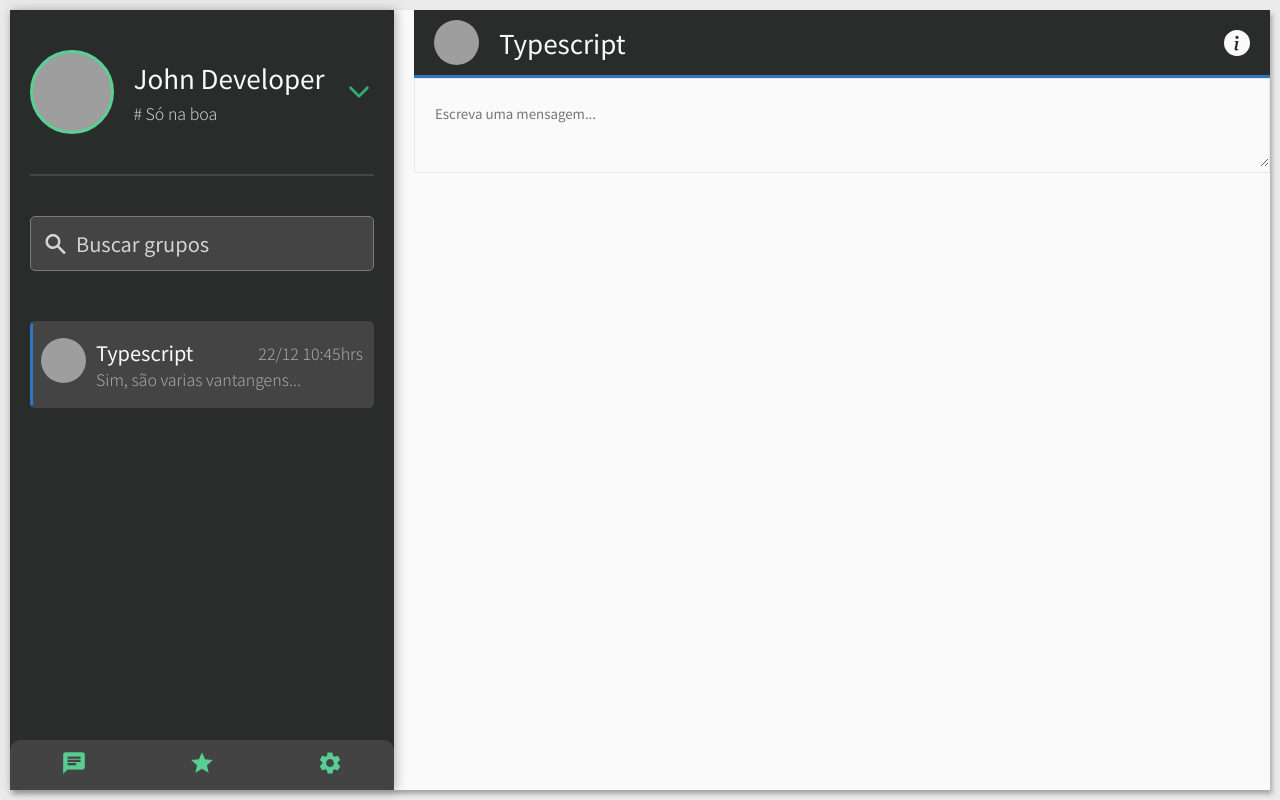
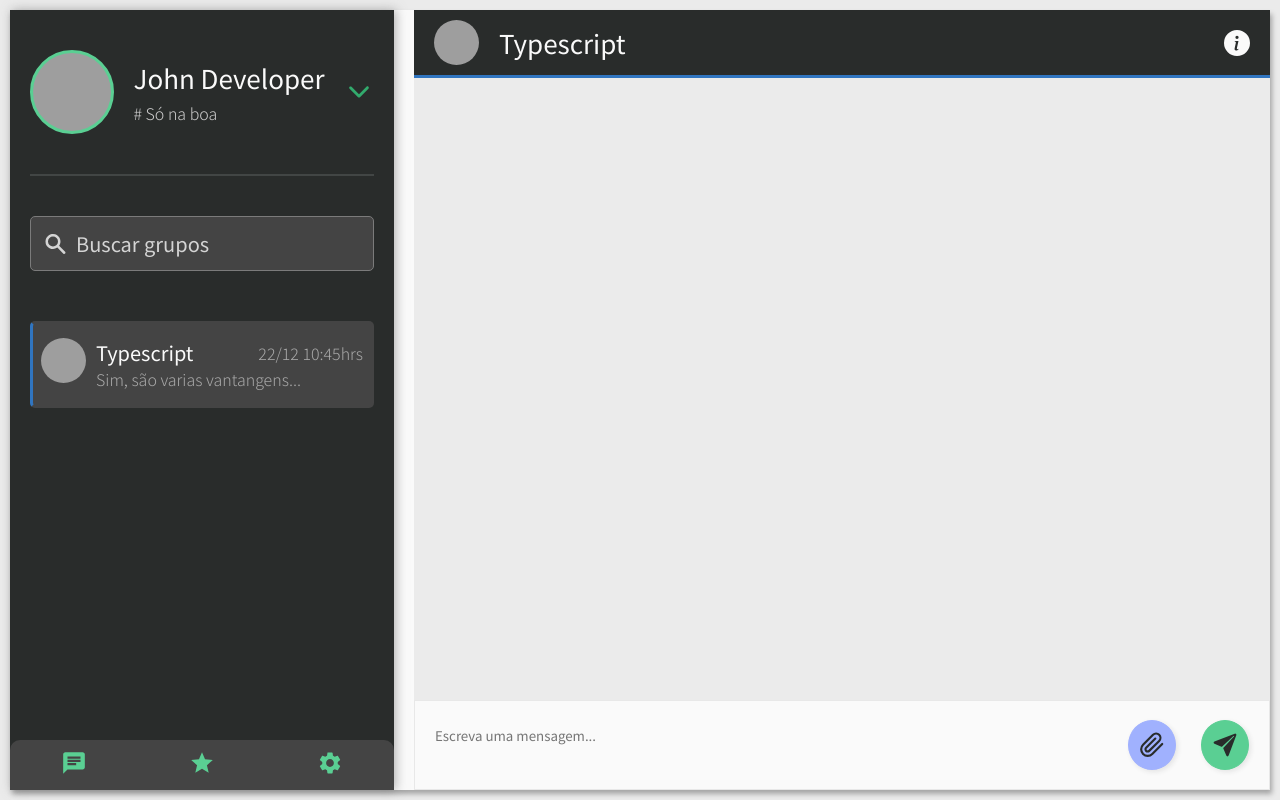
Before and after one commit to caioliveira277/dev-chat-project, a React (Create React App) app in the folder frontend/: page /chat in a window 1280 px wide. Built offline with nearby package versions, Linux system fonts and the light colour scheme.

Commit message:
novos components da pagina chat

```diff
--- a/frontend/src/pages/chat/components/chat-opened/index.tsx
+++ b/frontend/src/pages/chat/components/chat-opened/index.tsx
@@ -8,7 +8,8 @@ import {
   LinkInfo
 } from './styles';
 import { BsFillInfoCircleFill } from 'react-icons/bs';
-import TextArea from './textarea';
+import TextArea from './input-message';
+import MessageList from './message-list';
 
 const ChatOpened: React.FC = () => {
   return (
@@ -22,6 +23,7 @@ const ChatOpened: React.FC = () => {
           <BsFillInfoCircleFill size='26px' />
         </LinkInfo>
       </Header>
+      <MessageList />
       <TextArea />
     </Container>
   );
--- /dev/null
+++ b/frontend/src/pages/chat/components/chat-opened/input-message/index.tsx
@@ -0,0 +1,37 @@
+import React, { useContext } from 'react';
+import {
+  Container,
+  TextArea
+} from './styles';
+import { ThemeContext } from 'styled-components';
+import { Buttons } from 'components';
+import { FiPaperclip } from 'react-icons/fi';
+import { IoPaperPlane } from 'react-icons/io5';
+
+const InputMessage: React.FC = () => {
+  const theme = useContext(ThemeContext);
+  return (
+    <Container>
+      <TextArea
+        placeholder='Escreva uma mensagem...'
+        required={true}
+      />
+      <Buttons.ButtonThemeRounded
+        type='button'
+        backgroundCustomColor='#A0B1FE'
+        size='50px'
+      >
+        <FiPaperclip size='26px' color={theme.colors.tertiary} />
+      </Buttons.ButtonThemeRounded>
+      <Buttons.ButtonThemeRounded
+        type='submit'
+        backgroundCustomColor={theme.colors.primary}
+        size='50px'
+      >
+        <IoPaperPlane size='26px' color={theme.colors.tertiary} />
+      </Buttons.ButtonThemeRounded>
+    </Container>
+  );
+};
+
+export default InputMessage;
--- /dev/null
+++ b/frontend/src/pages/chat/components/chat-opened/input-message/styles.ts
@@ -0,0 +1,24 @@
+import styled from 'styled-components';
+
+export const Container = styled.form`
+  width: 100%;
+  border: 1px solid #E8E8E8;
+  background-color: ${({theme}) => theme.colors.secondary};
+  display: flex;
+  align-items: center;
+  padding-right: 20px;
+  & > button:first-of-type {
+    margin-left: 10px;
+  }
+  & > button:last-of-type {
+    margin-left: 25px;
+  }
+`;
+
+export const TextArea = styled.textarea`
+  background-color: ${({theme}) => theme.colors.secondary};
+  padding: 25px 20px;
+  border: none;
+  width: 100%;
+  resize: none;
+`;
--- /dev/null
+++ b/frontend/src/pages/chat/components/chat-opened/message-list/index.tsx
@@ -0,0 +1,14 @@
+import React from 'react';
+import {
+  Container
+} from './styles';
+
+const MessageList: React.FC = () => {
+  return (
+    <Container>
+
+    </Container>
+  );
+}
+
+export default MessageList;
--- /dev/null
+++ b/frontend/src/pages/chat/components/chat-opened/message-list/styles.ts
@@ -0,0 +1,6 @@
+import styled from 'styled-components';
+
+export const Container = styled.div`
+  background-color: ${({theme}) => theme.colors.contrast};
+  flex: 1;
+`;
--- a/frontend/src/pages/chat/components/chat-opened/styles.ts
+++ b/frontend/src/pages/chat/components/chat-opened/styles.ts
@@ -1,4 +1,5 @@
 import styled from 'styled-components';
+import { darken } from 'polished';
 
 export const Container = styled.section`
   background-color: ${({theme}) => theme.colors.secondary};
@@ -42,4 +43,7 @@ export const Name = styled.h2`
 export const LinkInfo = styled.a`
   color: ${({theme}) => theme.colors.secondary};
   display: flex;
+  &:hover {
+    color: ${({theme}) => darken(0.07, theme.colors.secondary)};
+  }
 `;
--- a/frontend/src/pages/chat/components/chat-opened/textarea/index.tsx
+++ /dev/null
@@ -1,17 +0,0 @@
-import React from 'react';
-import {
-  Container,
-  InputMessage
-} from './styles';
-
-const TextArea: React.FC = () => {
-  return (
-    <Container>
-      <InputMessage
-        placeholder='Escreva uma mensagem...'
-      />
-    </Container>
-  );
-};
-
-export default TextArea;
--- a/frontend/src/pages/chat/components/chat-opened/textarea/styles.ts
+++ /dev/null
@@ -1,14 +0,0 @@
-import styled from 'styled-components';
-
-export const Container = styled.div`
-  width: 100%;
-  border: 1px solid #E8E8E8;
-  background-color: ${({theme}) => theme.colors.secondary};
-`;
-
-export const InputMessage = styled.textarea`
-  background-color: ${({theme}) => theme.colors.secondary};
-  padding: 25px 20px;
-  border: none;
-  width: 100%;
-`;
--- a/frontend/src/pages/chat/components/sidebar/index.tsx
+++ b/frontend/src/pages/chat/components/sidebar/index.tsx
@@ -1,4 +1,4 @@
-import React, { useContext, useEffect, useState } from 'react';
+import React, { useContext } from 'react';
 import {
   Aside,
   UserProfile,
@@ -20,10 +20,6 @@ import { MdChat, MdStar, MdSettings } from 'react-icons/md';
 
 const Sidebar: React.FC = () => {
   const theme = useContext(ThemeContext);
-  const [isVisible, setIsVisible] = useState<boolean>(false);
-  useEffect(() => {
-    setIsVisible(true);
-  }, []);
 
   return (
     <Aside>
@@ -40,7 +36,7 @@ const Sidebar: React.FC = () => {
         <SearchInput />
       </ContainerPadding>
       <ChatList />
-      <ContainerTab animate={isVisible ? 'visible':'hidden'}>
+      <ContainerTab>
         <Link to='/'><MdChat size='26px' /></Link>
         <Link to='/'><MdStar size='26px' /></Link>
         <Link to='/'><MdSettings size='26px' /></Link>
--- a/frontend/src/pages/chat/components/sidebar/styles.ts
+++ b/frontend/src/pages/chat/components/sidebar/styles.ts
@@ -54,23 +54,7 @@ export const Separator = styled.div`
   border: 1px solid ${({theme}) => lighten(0.1, theme.colors.tertiary)};
 `;
 
-export const ContainerTab = styled(motion.nav).attrs(() => ({
-  initial: 'hidden',
-  variants: {
-    hidden: {
-      opacity: 0,
-      y: 50,
-    },
-    visible: {
-      opacity: 1,
-      y: 0,
-      transition: {
-        duration: 0.4,
-        ease: ['anticipate']
-      }
-    },
-  }
-}))`
+export const ContainerTab = styled(motion.nav)`
   background-color: #444;
   bottom: 0;
   display: flex;
```
